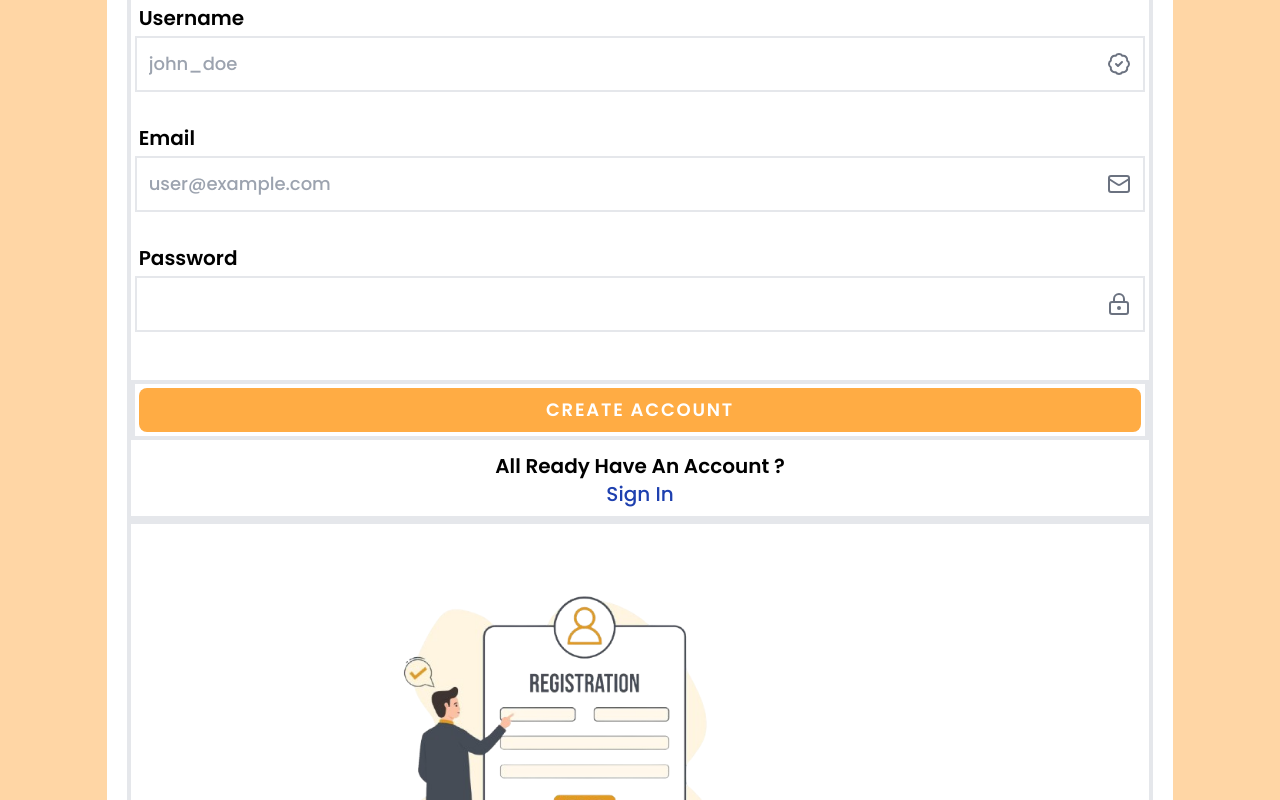
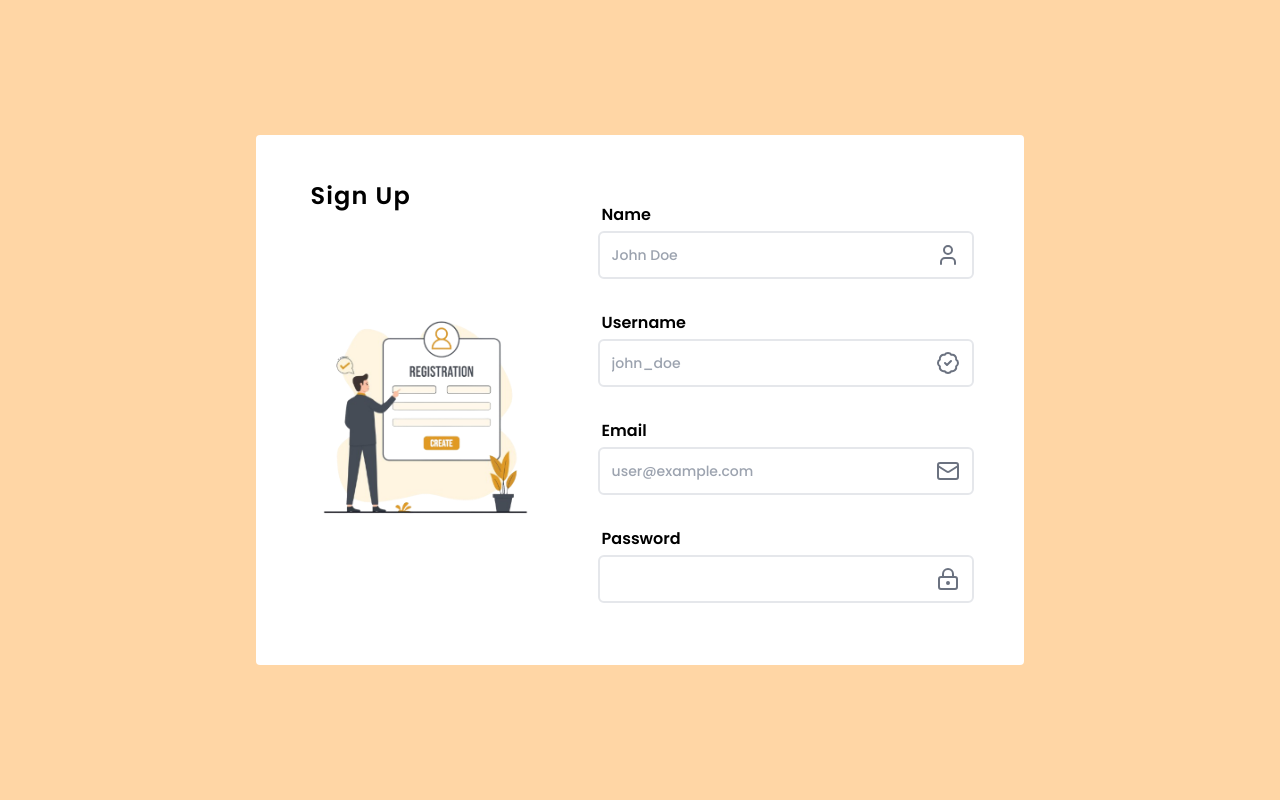
Before and after one commit to TanmayVidhate/DonorCircle_2, a React (Vite) app in the folder client/: page /signup in a window 1280 px wide. Shown: the top 800 px of the page. Built offline with nearby package versions, Linux system fonts and the light colour scheme.

Commit message:
add breakpoint lg

```diff
--- a/client/src/Components/Image.jsx
+++ b/client/src/Components/Image.jsx
@@ -3,7 +3,7 @@ import React from 'react'
 function Image({ img_url,className }) {
   // console.log(img_url)
   return (
-    <div className=' m-1 p-2 mt-9'>
+    <div className=' m-1 p-2 '>
       <img src={img_url} alt='Image blood' className={`w-96 h-96 object-cover ${className}`} />
     </div>
   )
--- a/client/src/Components/InputField.jsx
+++ b/client/src/Components/InputField.jsx
@@ -5,13 +5,13 @@ function InputField({ type, name, className, placeholder, value, onChange, icon,
 
     return (
         <>
-            <div className={`relative  border-2  ${className}`}>
+            <div className={`relative  border-2 rounded-md  ${className}`}>
                 {icon && (
                     <span className="absolute right-3 top-1/2 transform -translate-y-1/2 text-gray-500">
                         {icon}
                     </span>
                 )}
-                <input className=' m-1 p-2 rounded w-4/5 focus:outline-none sm:text-lg' {...register} name={name} type={type}  placeholder={placeholder} value={value} onChange={onChange} />
+                <input className=' m-1 p-2   w-4/5 focus:outline-none sm:text-lg lg:text-sm' {...register} name={name} type={type}  placeholder={placeholder} value={value} onChange={onChange} />
             </div>
         </>
     )
--- a/client/src/Components/Label.jsx
+++ b/client/src/Components/Label.jsx
@@ -3,7 +3,7 @@ import React from 'react'
 function Label({ title }) {
 
   return (
-    <div className='w-full m-1 font-semibold text-lg md:text-xl '>
+    <div className='w-full m-1 font-semibold text-lg md:text-xl lg:text-base '>
       {title}
     </div>
   )
--- a/client/src/Components/SingupForm.jsx
+++ b/client/src/Components/SingupForm.jsx
@@ -78,18 +78,18 @@ function SingupForm() {
         <>
             <div className='flex flex-col justify-center items-center w-screen h-screen bg-[#ffd6a5]  '>
                 {/* <Navbar /> */}
-                <div className='flex flex-col rounded w-5/6 p-5  bg-white'>
+                <div className='flex flex-col rounded w-5/6 p-5 bg-white lg:flex-row lg:justify-center lg:items-center lg:w-3/5 '>
 
-                    {/* second Div */}
-                    <div className='order-2 border-4  '>
-                        <p className='hidden text-2xl font-semibold ml-2 tracking-wider '>Sign Up</p>
-                        <Image img_url={imgurl} className="!w-5/6 !object-scale-down sm:!object-scale-down md:!object-scale-down " />
+                    {/* First Div */}
+                    <div className='order-2  lg:order-1 lg:w-2/5 '>
+                        <p className='invisible  text-2xl font-semibold ml-2 tracking-wider lg:visible '>Sign Up</p>
+                        <Image img_url={imgurl} className="!w-5/6 !object-scale-down sm:!object-scale-down md:!object-scale-down lg:!object-contain  " />
                     </div>
 
-                    {/* First Div */}
-                    <div className=' overflow-y-auto overflow-x-hidden scrollbar-hide '>
-                        <p className=' text-2xl font-semibold ml-2 tracking-wider sm:text-3xl md:text-4xl '>Sign Up</p>
-                        <form className=' flex flex-col items-center w-full  min-h-max  border-4  '
+                    {/* Second Div */}
+                    <div className='order-1  overflow-y-auto overflow-x-hidden scrollbar-hide lg:order-2 lg:h-full lg:w-96  '>
+                        <p className='visible text-2xl font-semibold ml-2 tracking-wider sm:text-3xl md:text-4xl lg:invisible  '>Sign Up</p>
+                        <form className=' flex flex-col items-center w-full h-[450px] '
                             onSubmit={handleSubmit(onSubmit)}
                         >
 
@@ -114,11 +114,11 @@ function SingupForm() {
 
                                     icon={<User />} />
                                 {
-                                    errors?.fullname && <span className='text-red-500 text-sm w-full  absolute  -bottom-10 sm:-bottom-5 sm:text-base md:text-lg '>{errors?.fullname?.message}</span>
+                                    errors?.fullname && <span className='text-red-500 text-sm w-full  absolute  -bottom-5 sm:-bottom-5 sm:text-base md:text-lg lg:text-sm '>{errors?.fullname?.message}</span>
                                 }
                             </div>
 
-                            <div className=' p-1 relative mt-5 w-full'>
+                            <div className=' p-1 relative mt-5 w-full '>
                                 <Label title="Username" />
                                 <InputField
                                     type="text"
@@ -136,11 +136,11 @@ function SingupForm() {
                                     icon={<BadgeCheck />} />
 
                                 {
-                                    errors?.username_field && <span className='text-red-500 text-sm w-full  absolute  -bottom-10 sm:-bottom-5 sm:text-base md:text-lg '>{errors?.username_field?.message}</span>
+                                    errors?.username_field && <span className='text-red-500 text-sm w-full  absolute  -bottom-5 sm:-bottom-5 sm:text-base md:text-lg lg:text-sm '>{errors?.username_field?.message}</span>
                                 }
                             </div>
 
-                            <div className=' p-1 relative mt-5 w-full'>
+                            <div className=' p-1 relative mt-5 w-full '>
                                 <Label title="Email" />
                                 <InputField
                                     type="email"
@@ -156,11 +156,11 @@ function SingupForm() {
 
                                     icon={<Mail />} />
                                 {
-                                    errors?.email_field && <span className='text-red-500 text-sm w-full  absolute  -bottom-5  sm:text-base md:text-lg '>{errors?.email_field?.message}</span>
+                                    errors?.email_field && <span className='text-red-500 text-sm w-full  absolute  -bottom-5  sm:text-base md:text-lg lg:text-sm '>{errors?.email_field?.message}</span>
                                 }
                             </div>
 
-                            <div className=' p-1  relative mt-5 w-full'>
+                            <div className=' p-1  relative mt-5 w-full '>
                                 <Label title="Password" />
                                 <InputField
                                     type="password"
@@ -183,7 +183,7 @@ function SingupForm() {
                                     icon={<LockKeyhole />}
                                 />
                                 {
-                                    errors?.pass_field && <span className='text-red-500 text-sm w-full absolute  -bottom-10 sm:text-base md:text-lg md:-bottom-12'>{errors?.pass_field?.message}</span>
+                                    errors?.pass_field && <span className='text-red-500 text-sm w-full absolute  -bottom-10 sm:text-base md:text-lg md:-bottom-12 lg:text-sm lg:-bottom-10'>{errors?.pass_field?.message}</span>
                                 }
                             </div>
 
@@ -192,7 +192,7 @@ function SingupForm() {
                                 <InputField
                                     type="password"
                                     name="conf_pass_field"
-                                    value={formdata?.confirm_pass}
+                                    // value={formdata?.confirm_pass}
                                     {...register("conf_pass_field", {
                                         required: "Confirm Password is required",
                                                             //need to add new validations
@@ -201,12 +201,12 @@ function SingupForm() {
                                         //     message: "Password must be 4–6 characters, digits and at least one special character",
                                         // },
                                     })}
-                                    onChange={(e) => {
-                                        setFormdata({
-                                            ...formdata,
-                                            confirm_pass: e.target.value
-                                        })
-                                    }}
+                                    // onChange={(e) => {
+                                    //     setFormdata({
+                                    //         ...formdata,
+                                    //         confirm_pass: e.target.value
+                                    //     })
+                                    // }}
                                     icon={<Key />}
                                 />
                                 {
@@ -214,7 +214,7 @@ function SingupForm() {
                                 }
                             </div> */}
 
-                            <div className='w-full p-1 border-4  mt-10 mb-5 sm:mt-11  '>
+                            <div className='w-full p-1   mt-10 mb-5 sm:mt-11 '>
                                 <Button name="Create Account"
                                     onClick={AddFormData}
                                     // onClick={handleSubmit(onSubmit)}
@@ -223,7 +223,7 @@ function SingupForm() {
                             </div>
 
                             <div className='p-2 flex justify-center items-center sm:-mt-4 '>
-                                <LinkTo url={"/signin"} className="capitalize font-normal !text-black text-center w-full sm:text-lg md:text-xl" >All ready have an account ? <br /> <span className='text-blue-800 hover:text-blue-600  '>Sign in</span></LinkTo>
+                                <LinkTo url={"/signin"} className="capitalize font-normal !text-black text-center w-full sm:text-lg md:text-xl lg:text-base" >All ready have an account ? <br /> <span className='text-blue-800 hover:text-blue-600  '>Sign in</span></LinkTo>
                             </div>
                         </form>
                         <DevTool control={control} />
```
